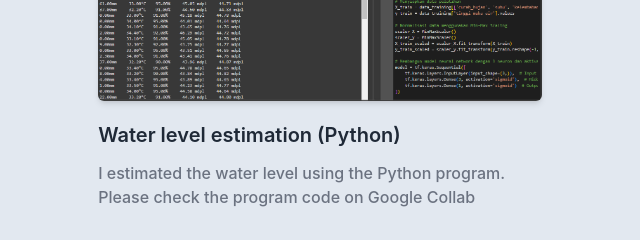
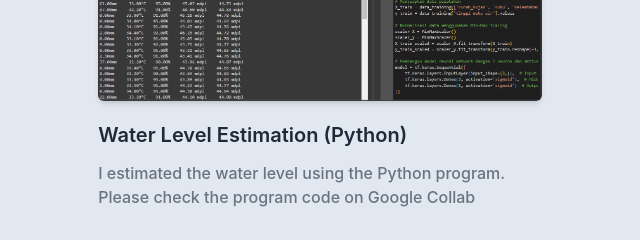
Before and after one commit to Farhanimr/Farhanimr.github.io, a website: page index.html in a window 1280 px wide. Shown: the part 2280-2520 px from the top of the page, 320-960 px from the left. Drawn offline with Linux system fonts and the light colour scheme.

Commit message:
Update index.html

```diff
--- a/index.html
+++ b/index.html
@@ -144,7 +144,7 @@ I have a strong interest in technology and would like to continue developing in
                     <div class="rounded-md shadow-md overflow-hidden">
                         <a href="https://colab.research.google.com/drive/18uZ3pi0szSKXHGJofQ-vfN4JppcRG6zo#scrollTo=z5VcYxLZw9Bz" target="_blank"><img src="src/img/python.PNG" alt="web portfolio" width="w-full"/></a>
                     </div>
-                    <h3 class="font-semibold text-xl text-dark mt-5 mb-3">Water level estimation (Python)</h3>
+                    <h3 class="font-semibold text-xl text-dark mt-5 mb-3">Water Level Estimation (Python)</h3>
                     <p class="font-medium text-base text-secondary">I estimated the water level using the Python program. Please check the program code on Google Collab</p>
                 </div>
             </div>
```
